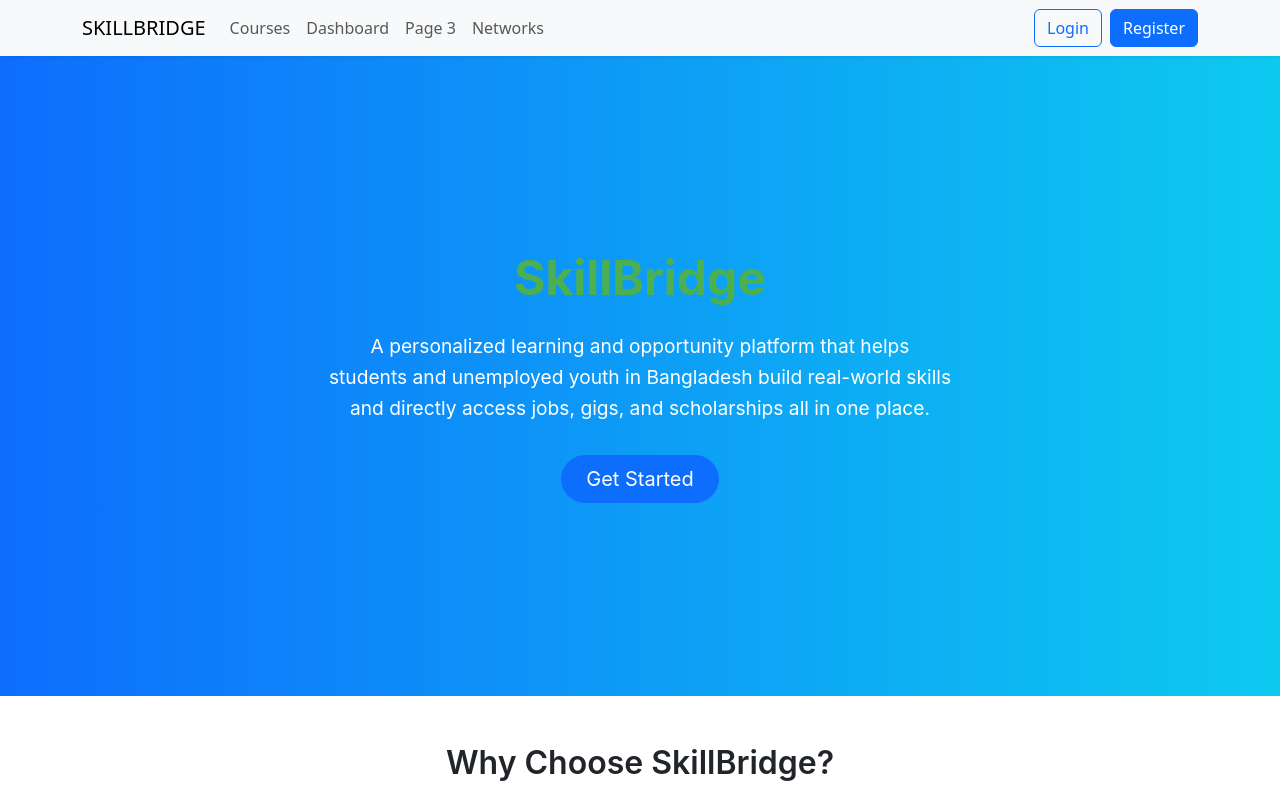
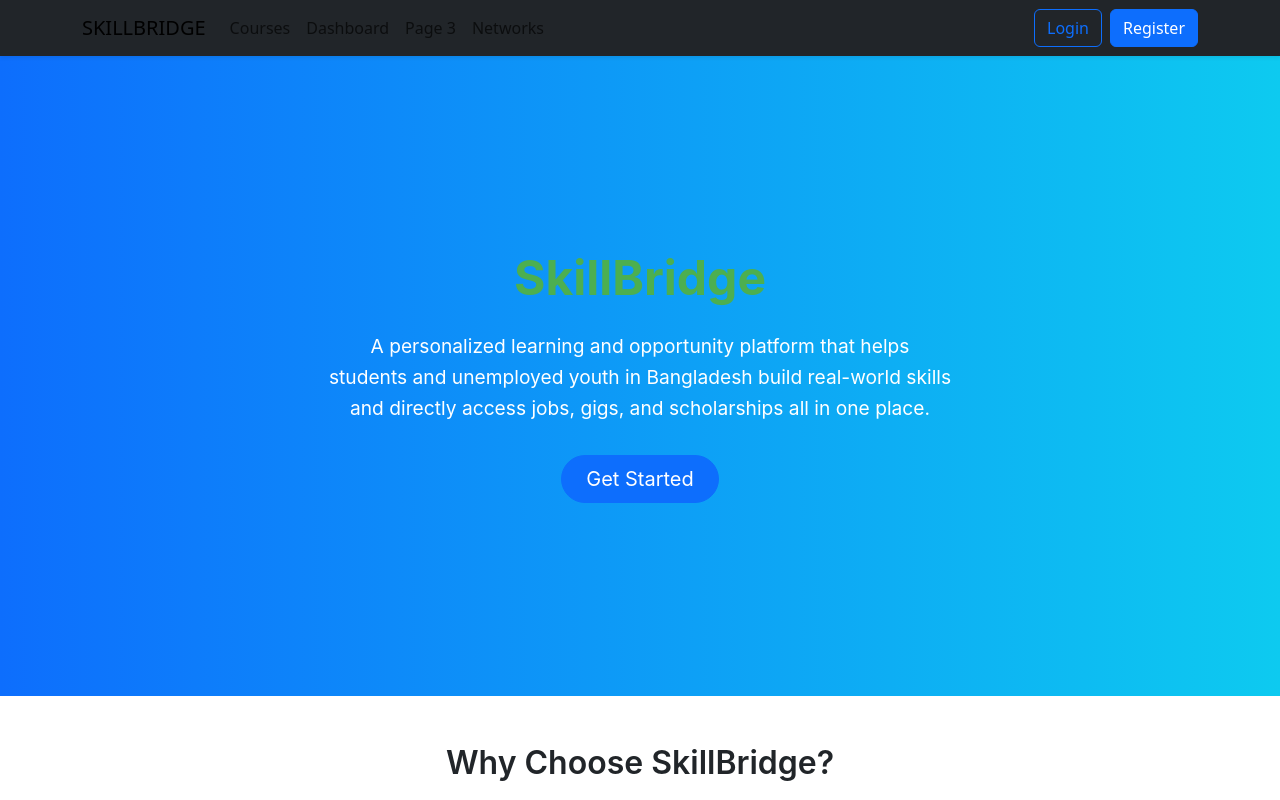
Before and after one commit to HasibShahriar/SkillBridge, a React (Create React App) app in the folder client/: page / in a window 1280 px wide. Shown: the top 800 px of the page. Built offline with nearby package versions, Linux system fonts and the light colour scheme.

Commit message:
navigation bar updated

```diff
--- a/client/src/App.js
+++ b/client/src/App.js
@@ -1,4 +1,3 @@
-// App.js
 import "bootstrap/dist/css/bootstrap.min.css";
 import "./App.css";
 import { BrowserRouter, Routes, Route } from "react-router-dom";
--- a/client/src/navigation_bar.js
+++ b/client/src/navigation_bar.js
@@ -3,7 +3,7 @@ import { Link, NavLink } from "react-router-dom";
 
 export default function NavigationBar() {
   return (
-    <Navbar bg="light" expand="lg" className="shadow-sm">
+    <Navbar bg="dark" expand="lg" className="shadow-sm">
       <Container>
         {/* Website Name */}
         <Navbar.Brand as={Link} to="/">
```
